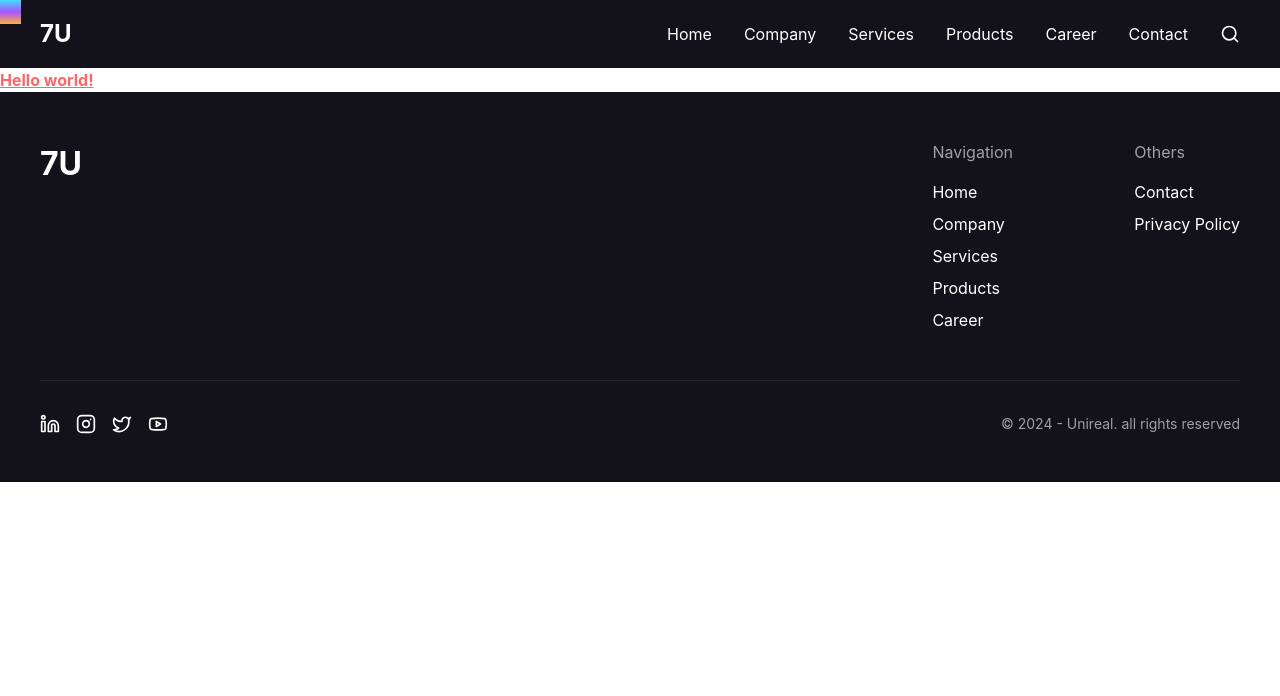
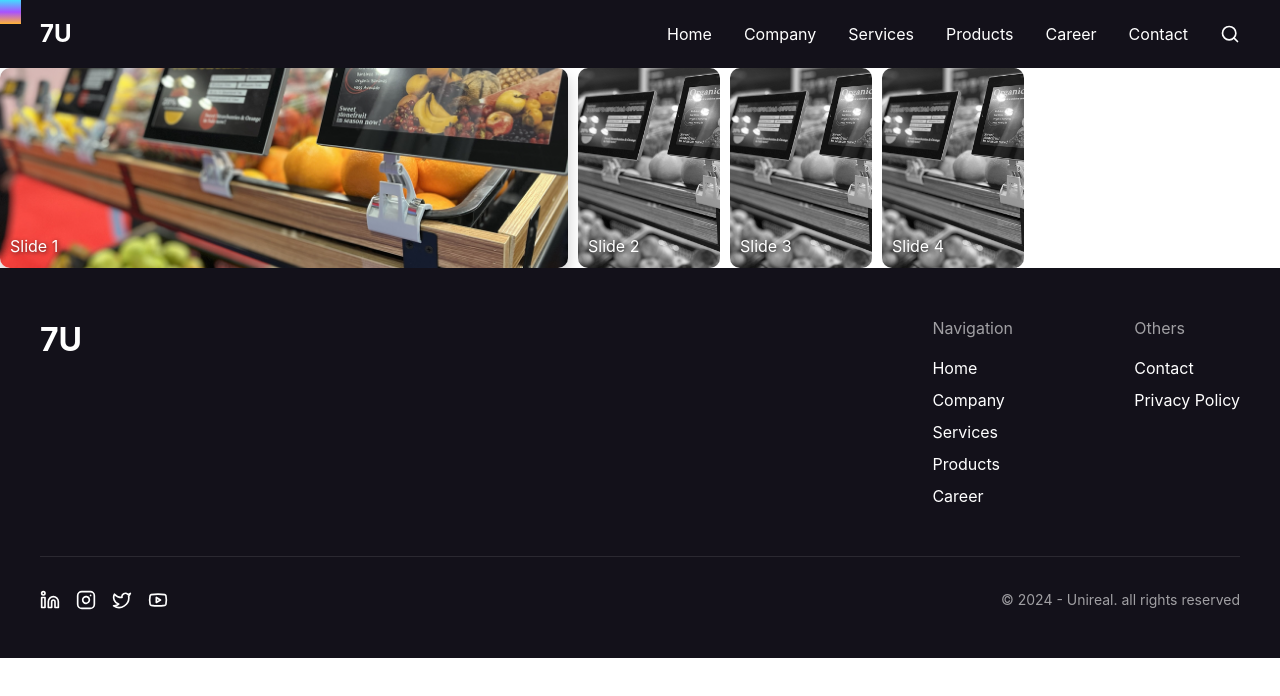
Before and after one commit to shahbazasghar1038/unireal, a React (Vite) app: page /ecl in a window 1280 px wide. Shown: the top 696 px of the page. Built offline with nearby package versions, Linux system fonts and the light colour scheme.

Commit message:
ecl slider

```diff
--- a/src/index.css
+++ b/src/index.css
@@ -16,3 +16,44 @@ code {
   font-family: source-code-pro, Menlo, Monaco, Consolas, 'Courier New',
     monospace;
 }
+
+
+
+
+.slider {
+  display: flex;
+  gap: 10px;
+  width: 80%;
+  overflow: hidden;
+}
+
+.slide {
+  flex: 1;
+  height: 200px;
+  background-size: cover;
+  background-position: center;
+  border-radius: 10px;
+  cursor: pointer;
+  transition: all 0.3s ease;
+  position: relative;
+}
+
+.slide p {
+  position: absolute;
+  bottom: 10px;
+  left: 10px;
+  color: white;
+  font-size: 1rem;
+  text-shadow: 1px 1px 4px rgba(0, 0, 0, 0.7);
+}
+
+.slide:not(.active) {
+  flex: 0.5;
+  filter: grayscale(100%);
+}
+
+.slide.active {
+  flex: 2;
+  filter: none;
+  box-shadow: 0 8px 16px rgba(0, 0, 0, 0.2);
+}
--- a/src/pages/ESL/ESL.jsx
+++ b/src/pages/ESL/ESL.jsx
@@ -1,7 +1,9 @@
+import ECLSlider from "./partials/ECLSlider";
+
 const ECL = () => {
-  return <h1><h1 className="text-red-400 font-bold underline">
-  Hello world!
-</h1></h1>;
+  return <>
+ <ECLSlider/>
+</>;
 };
 
 export default ECL;
--- /dev/null
+++ b/src/pages/ESL/partials/ECLSlider.jsx
@@ -0,0 +1,34 @@
+import React, { useState } from 'react'
+import slide1 from '../../../assets/slide1.png'
+
+const ECLSlider = () => {
+    const [activeIndex, setActiveIndex] = useState(0);
+
+    const slides = [
+      { id: 1, imageUrl: slide1 },
+      { id: 2, imageUrl: slide1 },
+      { id: 3, imageUrl: slide1 },
+      { id: 4, imageUrl: slide1 },
+    ];
+
+    const handleSlideClick = (index) => {
+      setActiveIndex(index);
+    };
+
+    return (
+      <div className="slider">
+        {slides.map((slide, index) => (
+          <div
+            key={slide.id}
+            className={`slide ${activeIndex === index ? "active" : ""}`}
+            onClick={() => handleSlideClick(index)}
+            style={{ backgroundImage: `url(${slide.imageUrl})` }}
+          >
+            <p>Slide {slide.id}</p>
+          </div>
+        ))}
+      </div>
+    );
+  };
+
+export default ECLSlider
```
Also changed, not shown: index.html (line endings or trailing spaces), src/assets/slide1.png (added).
